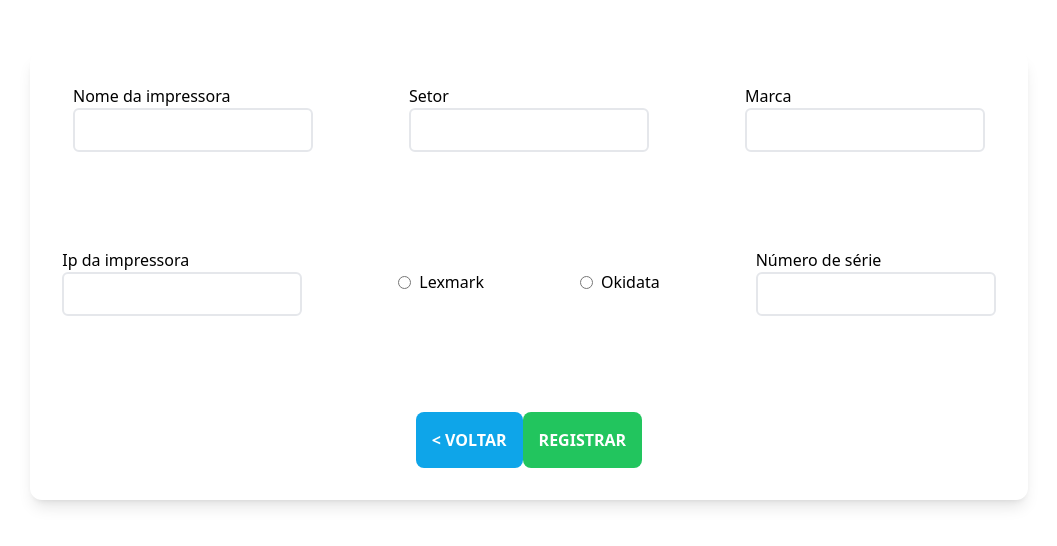
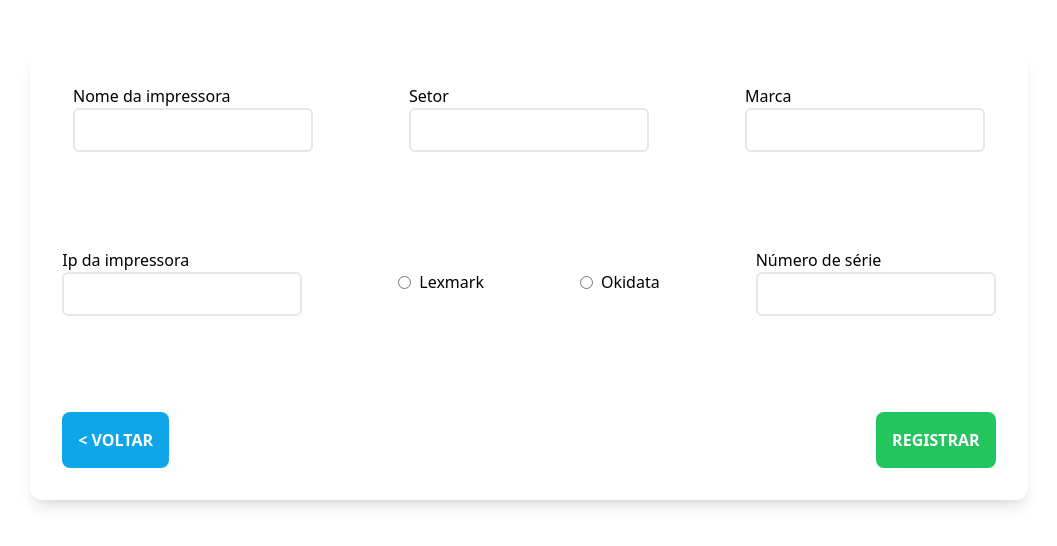
Before and after one commit to raamonfr/RegistroMaquinas, a website: page pags/addimpre.html in a window 1280 px wide. Shown: the part 152-698 px from the top of the page, without its empty margins (111-1168 px from the left). Drawn offline with Linux system fonts and the light colour scheme.

Commit message:
fixed: printer page buttons fixed

```diff
--- a/pags/addimpre.html
+++ b/pags/addimpre.html
@@ -48,7 +48,7 @@
                 </div>
             </section>
 
-            <div class=" flex justify-between">
+            <div class="flex justify-between w-full">
                 <button type="button" onclick="javascript:history.go(-1)" class="botao-voltar">< VOLTAR</button>
 
                 <input class="botao-enviar" type="submit" value="REGISTRAR">
```
